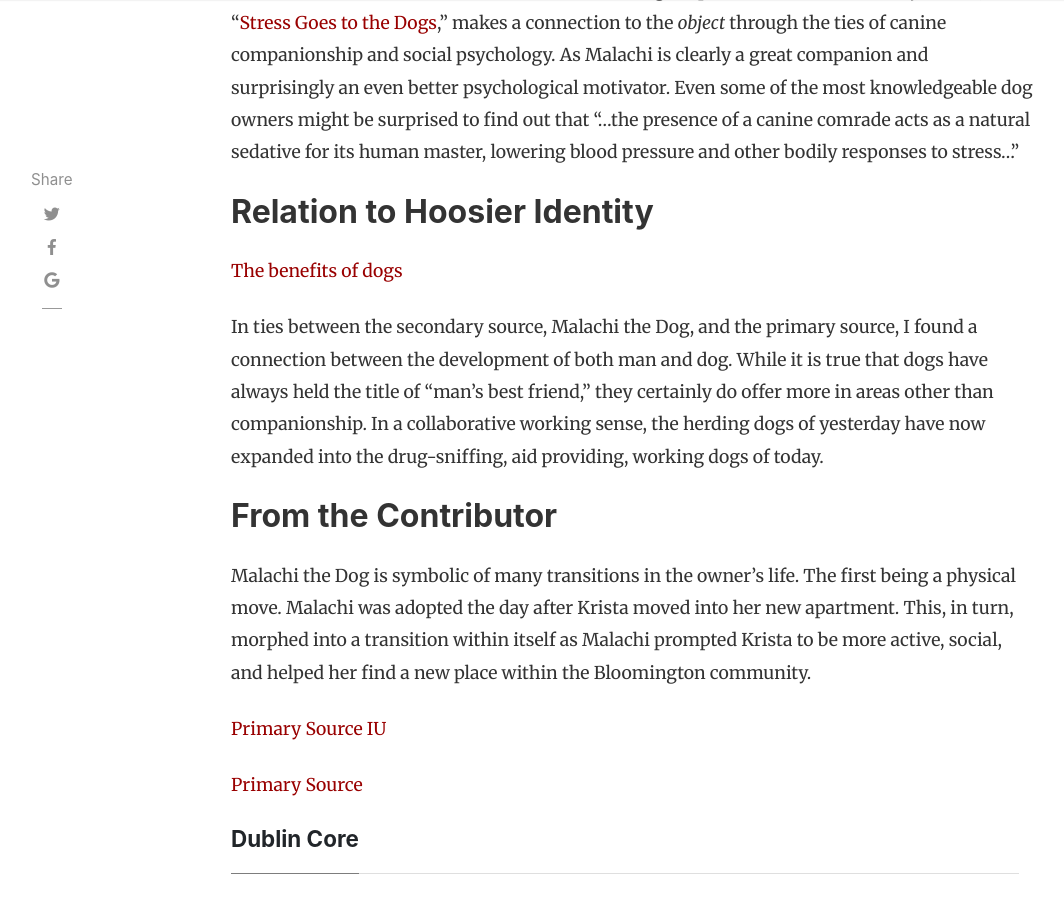
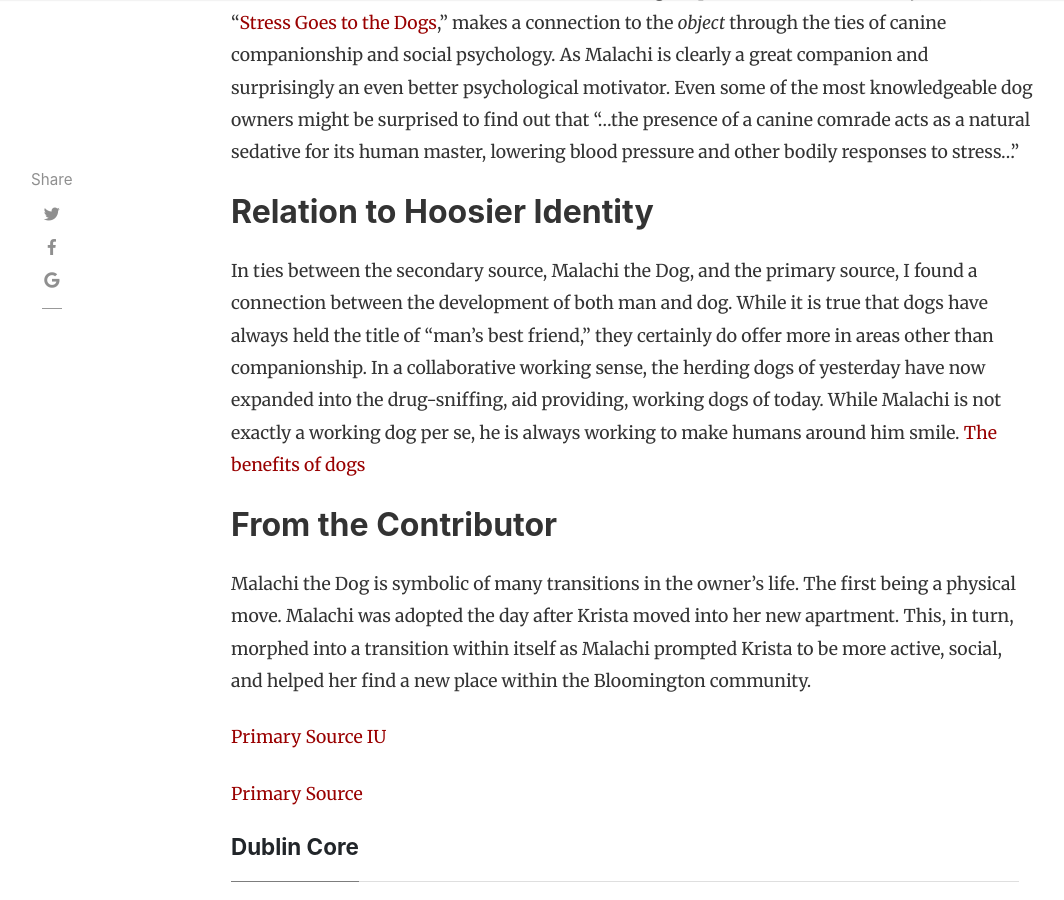
Before and after one commit to H301HistoryHarvest/H301HistoryHarvest, a Jekyll site: the page built from _items/2019-10-03-0007.md, in a window 1280 px wide and 900 px high, scrolled down 1461 px. Shown: the whole window, without its empty margins (54-1118 px from the left). Built offline with Jekyll 4.4.1, drawn with Linux system fonts in a browser that asks for light colours; nearby versions of some CDN libraries; comment, search, counter and statistics services are not loaded.

Commit message:
Update 2019-10-03-0007.md

```diff
--- a/_items/2019-10-03-0007.md
+++ b/_items/2019-10-03-0007.md
@@ -20,9 +20,7 @@ This *object* is much more than just any old *object*. This *object* wags his ta
 
 ## Relation to Hoosier Identity
 
-[The benefits of dogs](https://www.huffpost.com/entry/the-10-health-benefits-of-dogs-and-one-health-risk_n_57dad1b8e4b04a1497b2f5a0)
-
-In ties between the secondary source, Malachi the Dog, and the primary source, I found a connection between the development of both man and dog. While it is true that dogs have always held the title of "man's best friend," they certainly do offer more in areas other than companionship. In a collaborative working sense, the herding dogs of yesterday have now expanded into the drug-sniffing, aid providing, working dogs of today.
+In ties between the secondary source, Malachi the Dog, and the primary source, I found a connection between the development of both man and dog. While it is true that dogs have always held the title of "man's best friend," they certainly do offer more in areas other than companionship. In a collaborative working sense, the herding dogs of yesterday have now expanded into the drug-sniffing, aid providing, working dogs of today. While Malachi is not exactly a working dog per se, he is always working to make humans around him smile. [The benefits of dogs](https://www.huffpost.com/entry/the-10-health-benefits-of-dogs-and-one-health-risk_n_57dad1b8e4b04a1497b2f5a0)
 
 ## From the Contributor
 
```
